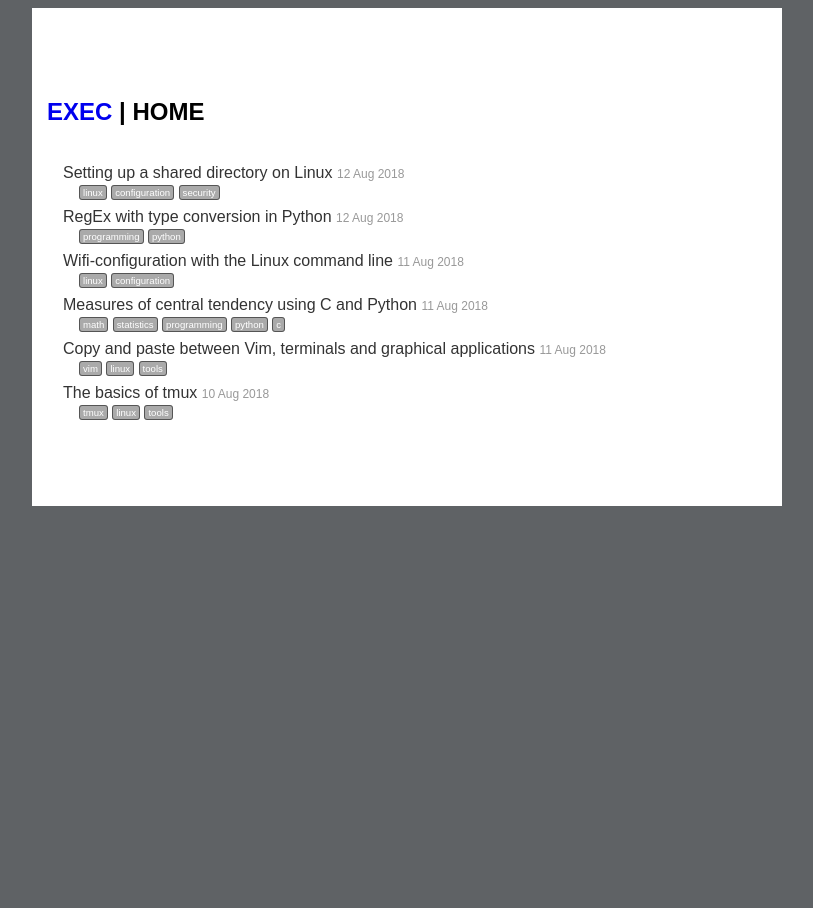
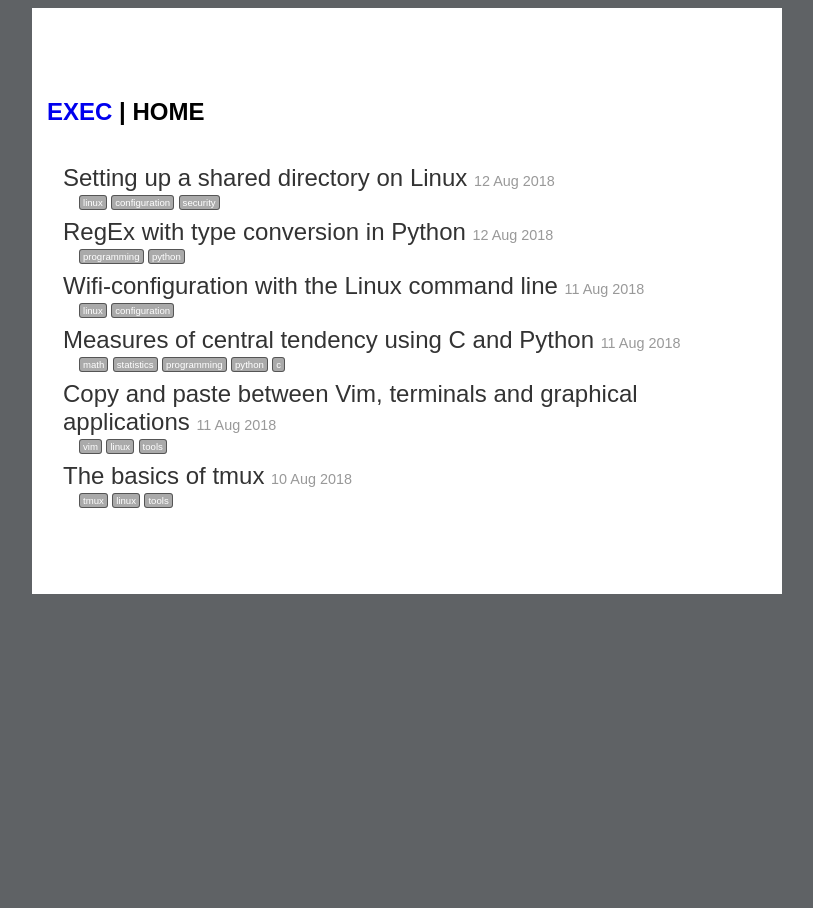
Before and after one commit to execas/execas.github.io, a Jekyll site: the page built from index.html, in a window 1280 px wide. Shown: the whole page, without its empty margins (233-1046 px from the left). Built offline with Jekyll 4.4.1, drawn with Linux system fonts in a browser that asks for light colours.

Commit message:
Update execas.css

```diff
--- a/css/execas.css
+++ b/css/execas.css
@@ -81,14 +81,14 @@
 
 
 .tag-posts h3 {
-    font-size: 1rem;
+    font-size: 1.5rem;
     margin-right: 0.5rem;
     margin-top: 0;
     display:inline;
     font-weight: normal;
 }
 .tag-posts li small {
-    font-size: 75%;
+    font-size: 60%;
     color: #999;
 }
 
```
